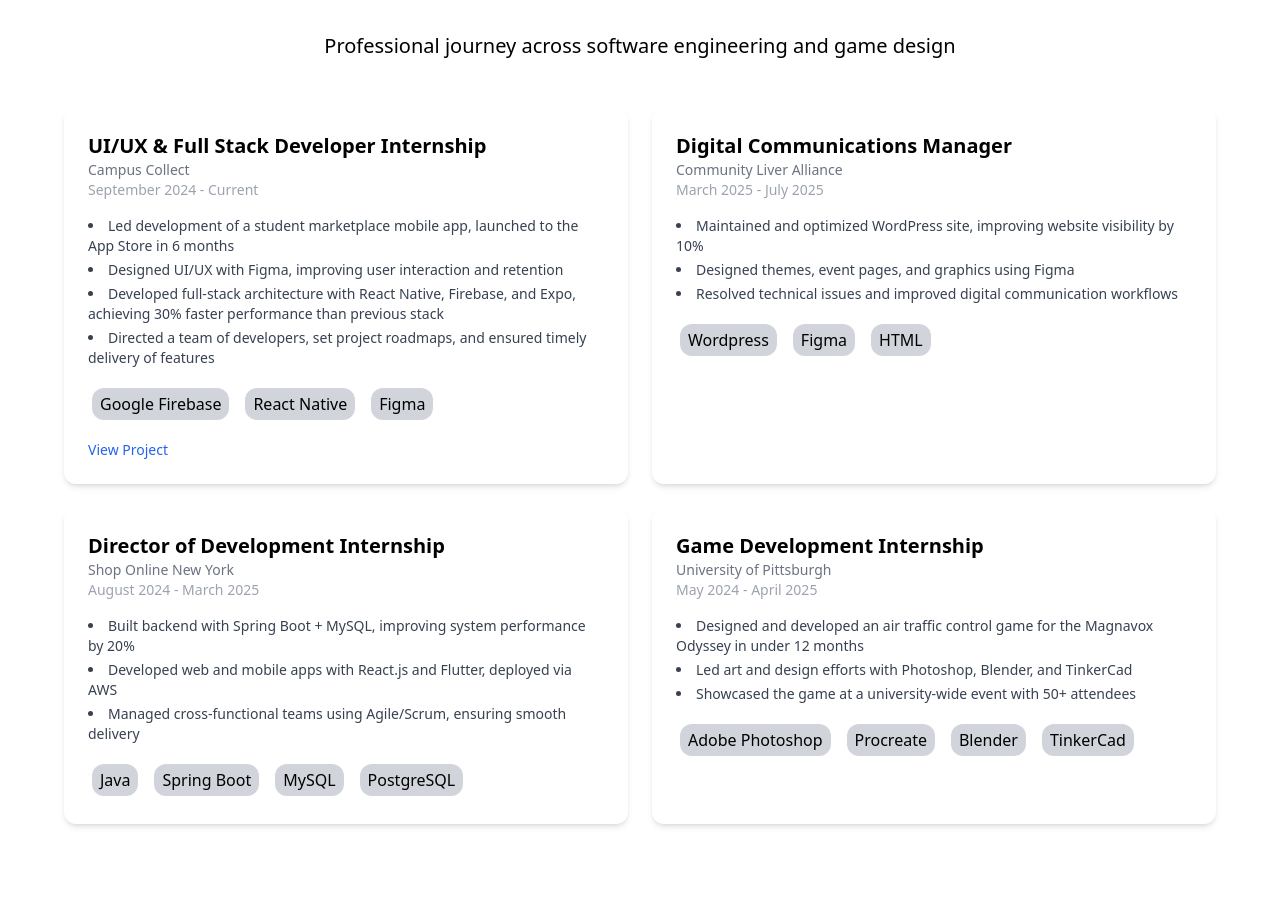
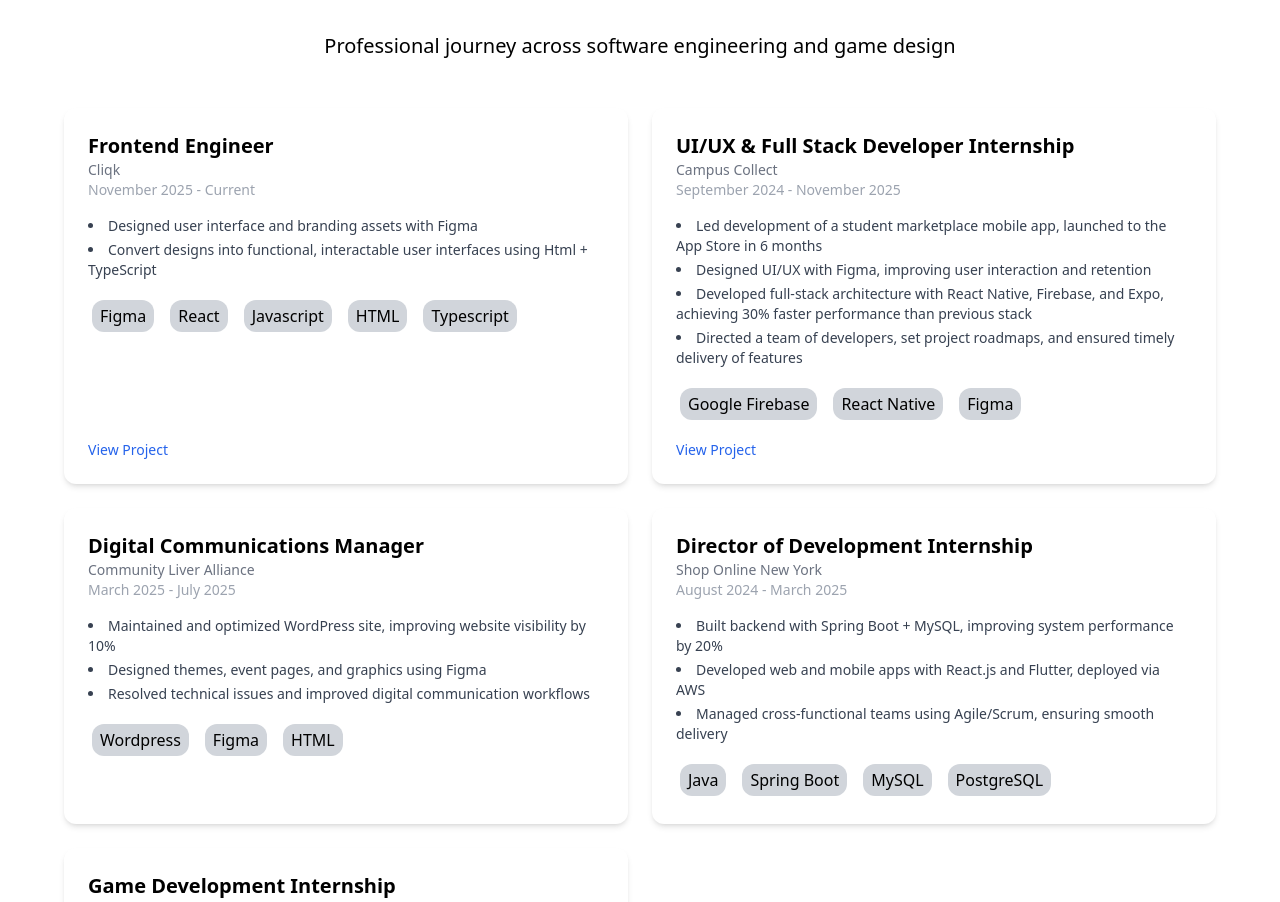
Before and after one commit to BritHD/BritHD.github.io, a React (Vite) app: page / in a window 1280 px wide. Shown: the part 1440-2342 px from the top of the page. Built offline with nearby package versions, Linux system fonts and the light colour scheme.

Commit message:
updated work experience

```diff
--- a/src/pages/WorkExperience.jsx
+++ b/src/pages/WorkExperience.jsx
@@ -1,10 +1,18 @@
 import Skill from "../components/Skill"
 
 const experiences = [
+    {
+    title: "Frontend Engineer",
+    company: "Cliqk",
+    period:"November 2025 - Current",
+    achievments: ["Designed user interface and branding assets with Figma", "Convert designs into functional, interactable user interfaces using Html + TypeScript"],
+    skills: ["Figma", "React", "Javascript", "HTML", "Typescript"],
+    link: "https://mycliqk.com"
+  },
   {
     title: "UI/UX & Full Stack Developer Internship",
     company: "Campus Collect",
-    period:"September 2024 - Current",
+    period:"September 2024 - November 2025",
     achievments: ["Led development of a student marketplace mobile app, launched to the App Store in 6 months",
       "Designed UI/UX with Figma, improving user interaction and retention",
       "Developed full-stack architecture with React Native, Firebase, and Expo, achieving 30% faster performance than previous stack",
```
